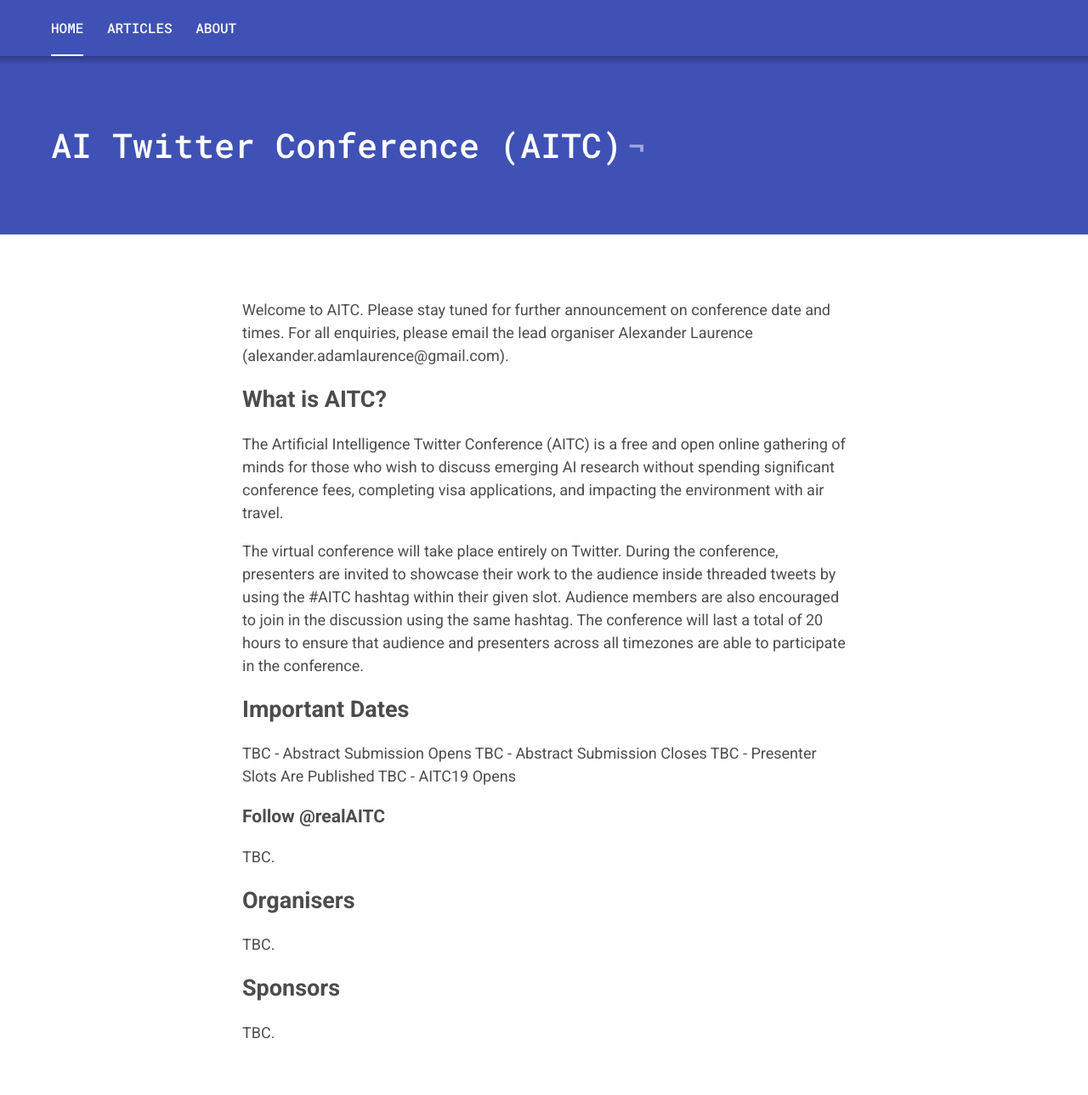
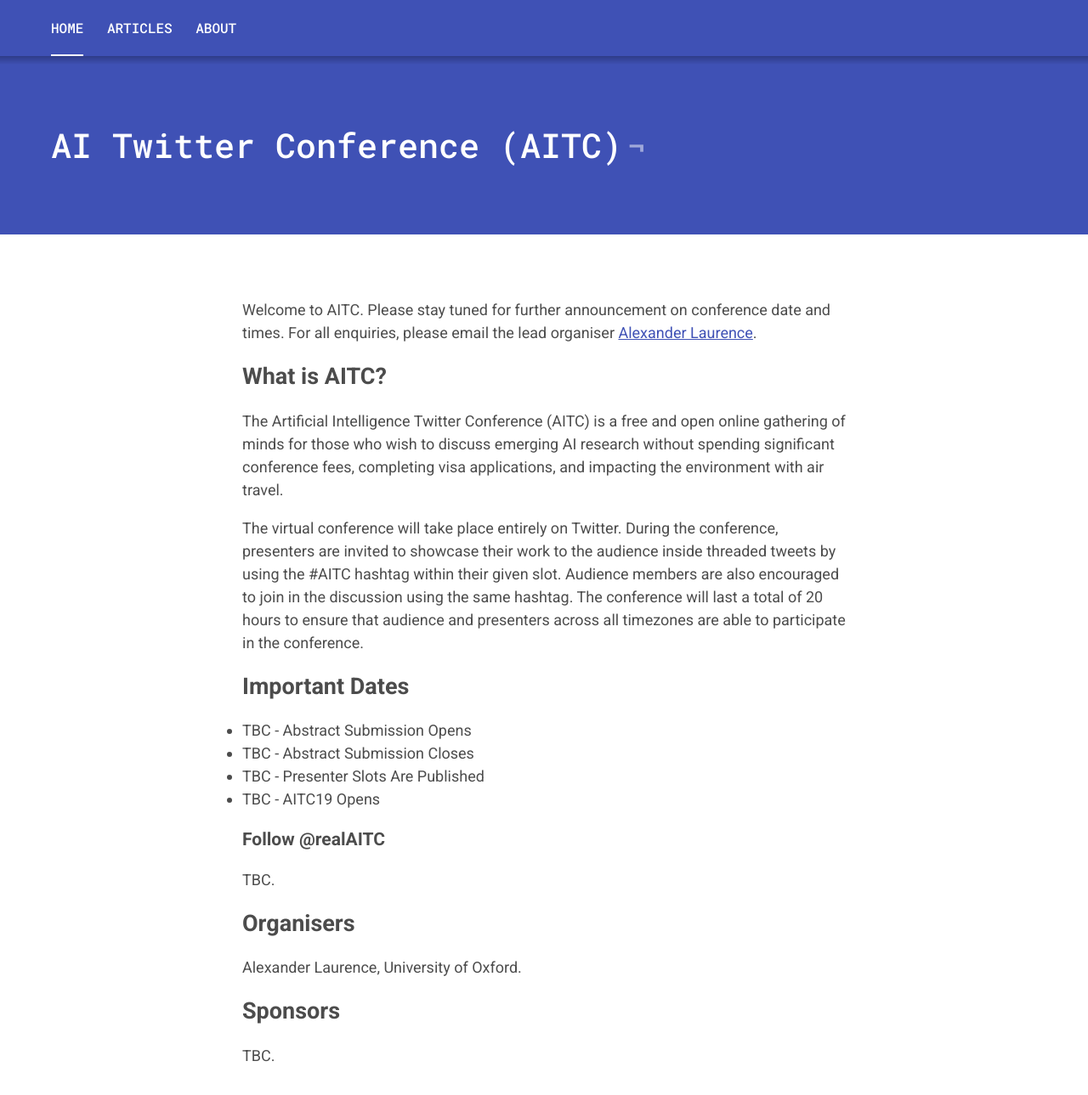
Before and after one commit to aitwitterconference/aitwitterconference.github.io, a Jekyll site: the page built from index.markdown, in a window 1280 px wide and 1400 px high. Shown: the top 1289 px of the window at 85% size. Built offline with Jekyll 4.4.1, drawn with Linux system fonts in a browser that asks for light colours.

Commit message:
Update index.markdown

```diff
--- a/index.markdown
+++ b/index.markdown
@@ -2,7 +2,7 @@
 layout: page
 title: AI Twitter Conference (AITC)
 ---
-Welcome to AITC. Please stay tuned for further announcement on conference date and times. For all enquiries, please email the lead organiser Alexander Laurence (alexander.adamlaurence@gmail.com).
+Welcome to AITC. Please stay tuned for further announcement on conference date and times. For all enquiries, please email the lead organiser [Alexander Laurence](alexander.adamlaurence@gmail.com).
 
 ## What is AITC?
 
@@ -12,10 +12,10 @@ The virtual conference will take place entirely on Twitter. During the conferenc
 
 ## Important Dates
 
-TBC - Abstract Submission Opens
-TBC - Abstract Submission Closes
-TBC - Presenter Slots Are Published
-TBC - AITC19 Opens
+* TBC - Abstract Submission Opens
+* TBC - Abstract Submission Closes
+* TBC - Presenter Slots Are Published
+* TBC - AITC19 Opens
 
 ### Follow @realAITC
 
@@ -23,7 +23,7 @@ TBC.
 
 ## Organisers
 
-TBC.
+Alexander Laurence, University of Oxford.
 
 ## Sponsors
 
```
